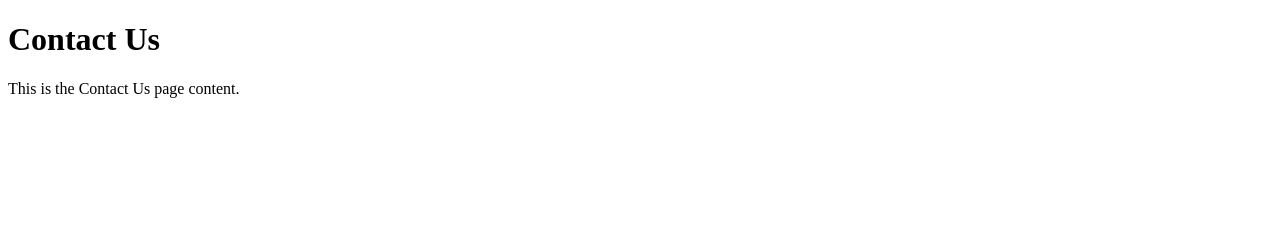
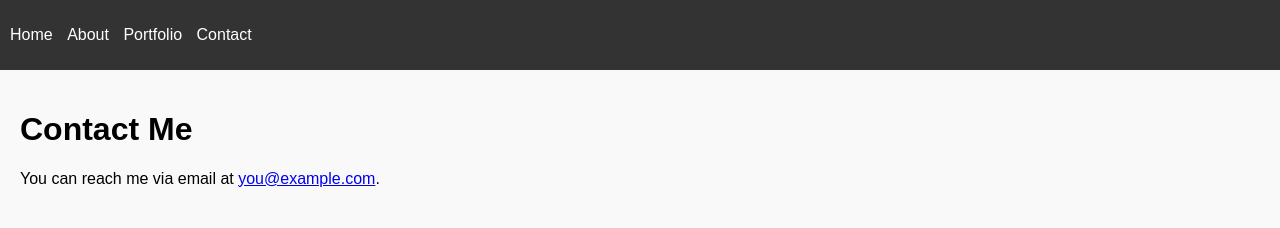
Before and after one commit to rak95268/riakaimal, a plain HTML site: page contact.html in a window 1280 px wide. Drawn offline with Linux system fonts and the light colour scheme.

Commit message:
Update contact.html

```diff
--- a/contact.html
+++ b/contact.html
@@ -3,10 +3,56 @@
 <head>
   <meta charset="UTF-8">
   <meta name="viewport" content="width=device-width, initial-scale=1.0">
-  <title>Contact Us</title>
+  <title>Contact Me</title>
+  <style>
+    body {
+      background-color: #f9f9f9;
+      font-family: Arial, sans-serif;
+      margin: 0;
+      padding: 0;
+    }
+
+    nav {
+      background-color: #333;
+      color: white;
+      padding: 10px;
+    }
+
+    nav ul {
+      list-style-type: none;
+      padding: 0;
+    }
+
+    nav li {
+      display: inline;
+      margin-right: 10px;
+    }
+
+    nav a {
+      color: white;
+      text-decoration: none;
+    }
+
+    .content {
+      padding: 20px;
+    }
+  </style>
 </head>
 <body>
-  <h1>Contact Us</h1>
-  <p>This is the Contact Us page content.</p>
+  <nav>
+    <ul>
+      <li><a href="index.html">Home</a></li>
+      <li><a href="about.html">About</a></li>
+      <li><a href="portfolio.html">Portfolio</a></li>
+      <li><a href="contact.html">Contact</a></li>
+    </ul>
+  </nav>
+
+  <div class="content">
+    <h1>Contact Me</h1>
+    <p>You can reach me via email at <a href="mailto:you@example.com">you@example.com</a>.</p>
+  </div>
+
+  <script src="script.js"></script>
 </body>
 </html>
```
